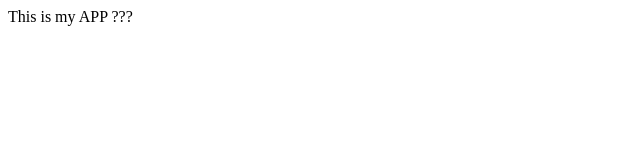
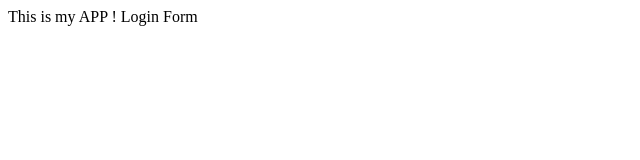
Before and after one commit to ole777project/myappsample, a plain HTML site: page index.html in a window 1280 px wide. Shown: the full height of the page, 0-640 px from the left. Drawn offline with Linux system fonts and the light colour scheme.

Commit message:
Login Form

```diff
--- /dev/null
+++ b/dir2/app2.js
@@ -0,0 +1 @@
+console.log('123');
--- a/index.html
+++ b/index.html
@@ -3,6 +3,7 @@
         <title>My APP</title>
     </head>
     <body>
-        This is my APP ???
+        This is my APP !
+        Login Form
     </body>
 </html>
```
Also changed, not shown: log.txt (added), login.html (added).
